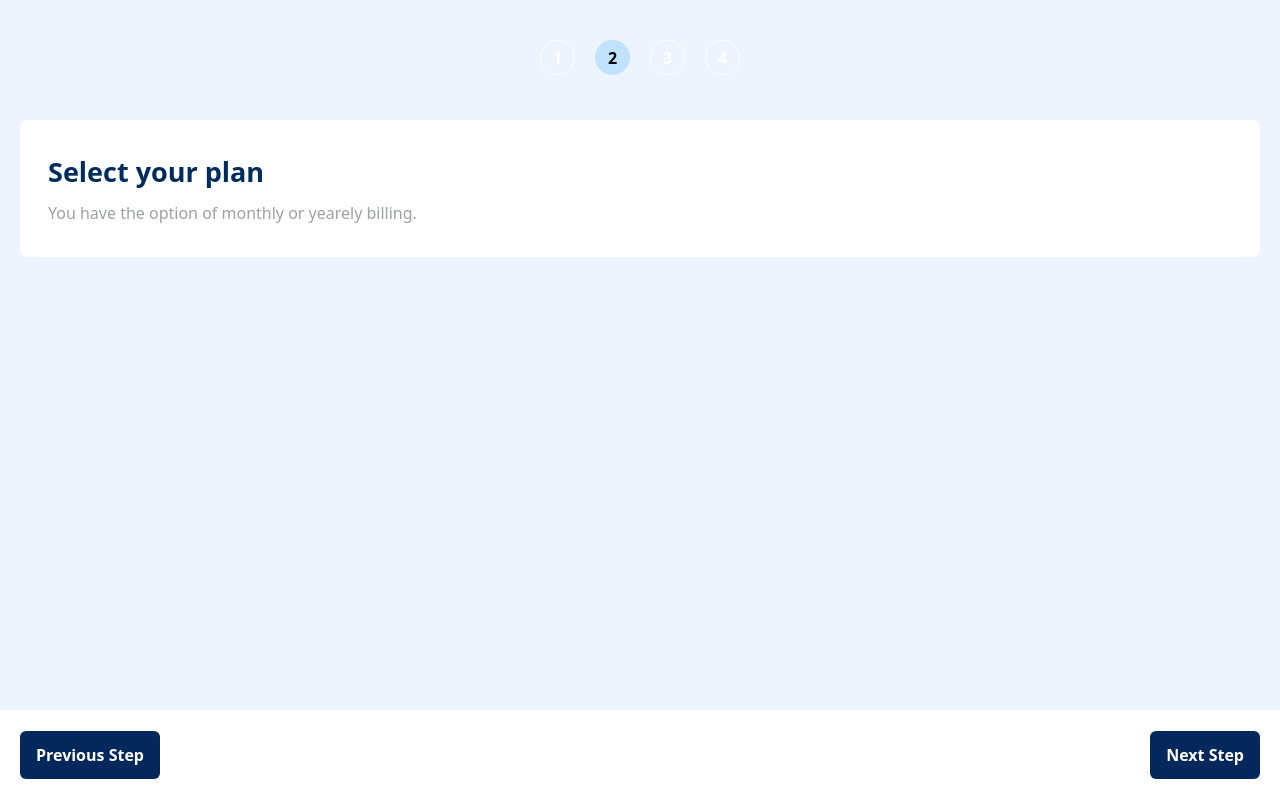
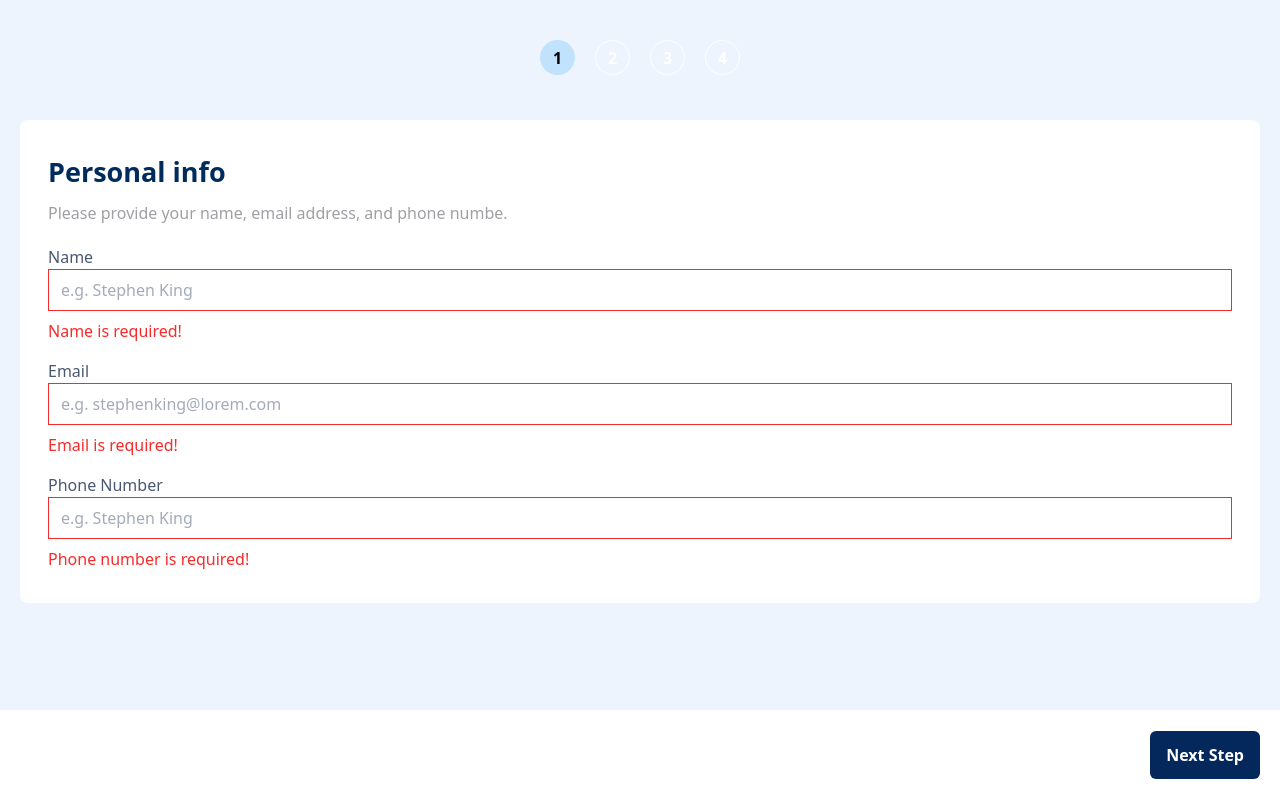
Before and after one commit to joaoSena0206/multi-step-form, a React (Vite) app in the folder react-app/: page / in a window 1280 px wide. Both pictures are taken after a click on the button "Next Step". Built offline with nearby package versions, Linux system fonts and the light colour scheme.

Commit message:
feat: adiciona validação obrigatória

```diff
--- a/react-app/src/features/multiStepForm/MultiStepForm.jsx
+++ b/react-app/src/features/multiStepForm/MultiStepForm.jsx
@@ -5,9 +5,16 @@ import { StepIndicator, Card, StepInfo, PersonalInfo, Button } from "./";
 import { steps } from "./data/data";
 import { stepReducer } from "./reducers/reducers";
 
+import validatePersonalInfo from "./utils/validatePersonalInfo";
+
 function MultiStepForm() {
 	const [step, dispatchStep] = useReducer(stepReducer, 1);
 	const [personalInfo, setPersonalInfo] = useState({
+		name: "",
+		email: "",
+		phone: "",
+	});
+	const [inputErrors, setInputErrors] = useState({
 		name: "",
 		email: "",
 		phone: "",
@@ -44,12 +51,23 @@ function MultiStepForm() {
 		setPersonalInfo({ ...personalInfo, [name]: value });
 	}
 
+	function handleNextStepClick() {
+		let errors = validatePersonalInfo(personalInfo);
+		setInputErrors(errors);
+
+		if (!errors.invalid) {
+			dispatchStep({ type: "proceeded_step" });
+			return;
+		}
+	}
+
 	switch (step) {
 		case 1:
 			renderStep = (
 				<PersonalInfo
 					data={personalInfo}
 					onInputChange={handleInputChange}
+					errors={inputErrors}
 				/>
 			);
 			break;
@@ -75,17 +93,15 @@ function MultiStepForm() {
 					className={`absolute bottom-0 p-5 bg-white w-full h-[90px] flex items-center ${btnAlignment}`}>
 					{!isStepAtStart && (
 						<Button
-							onClick={() => {
-								dispatchStep({ type: "reversed_step" });
-							}}
+							onClick={() =>
+								dispatchStep({ type: "reversed_step" })
+							}
 							text="Previous Step"
 						/>
 					)}
 					{!isStepAtEnd && (
 						<Button
-							onClick={() => {
-								dispatchStep({ type: "proceeded_step" });
-							}}
+							onClick={handleNextStepClick}
 							text="Next Step"
 						/>
 					)}
--- a/react-app/src/features/multiStepForm/components/Input.jsx
+++ b/react-app/src/features/multiStepForm/components/Input.jsx
@@ -1,5 +1,16 @@
-function Input({ name, type = "text", placeholder, onChange, value, label }) {
+import InputError from "./InputError";
+
+function Input({
+	name,
+	type = "text",
+	placeholder,
+	onChange,
+	value,
+	label,
+	error,
+}) {
 	return (
+		<>
 			<label
 				htmlFor={name}
 				className="flex flex-col text-[#4A5872] font-[500]">
@@ -8,12 +19,16 @@ function Input({ name, type = "text", placeholder, onChange, value, label }) {
 					value={value}
 					name={name}
 					onChange={onChange}
-				className="border-[1px] border-[#DBDBDD] focus:outline-0 px-3 py-2"
+					className={`border-[1px] ${
+						error == "" ? "border-[#DBDBDD]" : "border-[#F72B2A]"
+					} focus:outline-0 px-3 py-2`}
 					type={type}
 					id={name}
 					placeholder={placeholder}
 				/>
 			</label>
+			{error != "" && <InputError error={error} />}
+		</>
 	);
 }
 
--- a/react-app/src/features/multiStepForm/components/InputError.jsx
+++ b/react-app/src/features/multiStepForm/components/InputError.jsx
@@ -1,5 +1,5 @@
-function InputError() {
-	return <span>Error</span>;
+function InputError({ error }) {
+	return <span className="text-[#F72B2A] text-[16px] -mt-2">{error}</span>;
 }
 
 export default InputError;
--- a/react-app/src/features/multiStepForm/steps/PersonalInfo.jsx
+++ b/react-app/src/features/multiStepForm/steps/PersonalInfo.jsx
@@ -1,6 +1,6 @@
 import Input from "../components/Input";
 
-function PersonalInfo({ data, onInputChange }) {
+function PersonalInfo({ data, onInputChange, errors }) {
 	return (
 		<div className="mt-5 flex flex-col space-y-4">
 			<Input
@@ -8,6 +8,7 @@ function PersonalInfo({ data, onInputChange }) {
 				value={data.name}
 				name="name"
 				label="Name"
+				error={errors["name"]}
 				placeholder="e.g. Stephen King"
 			/>
 			{}
@@ -18,6 +19,7 @@ function PersonalInfo({ data, onInputChange }) {
 				name="email"
 				label="Email"
 				type="email"
+				error={errors["email"]}
 				placeholder="e.g. stephenking@lorem.com"
 			/>
 
@@ -27,6 +29,7 @@ function PersonalInfo({ data, onInputChange }) {
 				label="Phone Number"
 				name="phone"
 				type="tel"
+				error={errors["phone"]}
 				placeholder="e.g. Stephen King"
 			/>
 		</div>
--- /dev/null
+++ b/react-app/src/features/multiStepForm/utils/validatePersonalInfo.js
@@ -0,0 +1,25 @@
+export default function validatePersonalInfo(data) {
+	let errors = {
+		invalid: false,
+		name: "",
+		email: "",
+		phone: "",
+	};
+
+	if (data.name == "") {
+		errors.invalid = true;
+		errors.name = "Name is required!";
+	}
+
+	if (data.email == "") {
+		errors.invalid = true;
+		errors.email = "Email is required!";
+	}
+
+	if (data.phone == "") {
+		errors.invalid = true;
+		errors.phone = "Phone number is required!";
+	}
+
+	return errors;
+}
```
Lines whose indentation alone changed are shown as unchanged.
